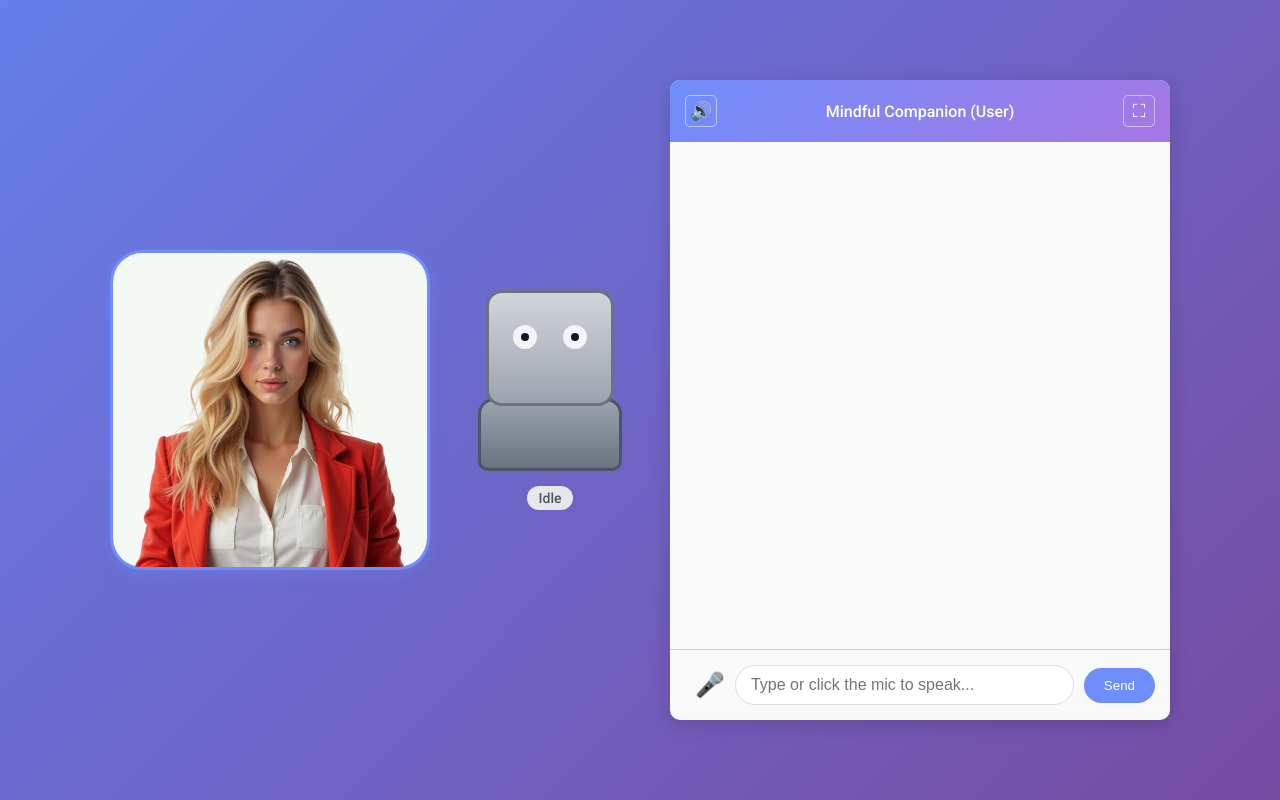
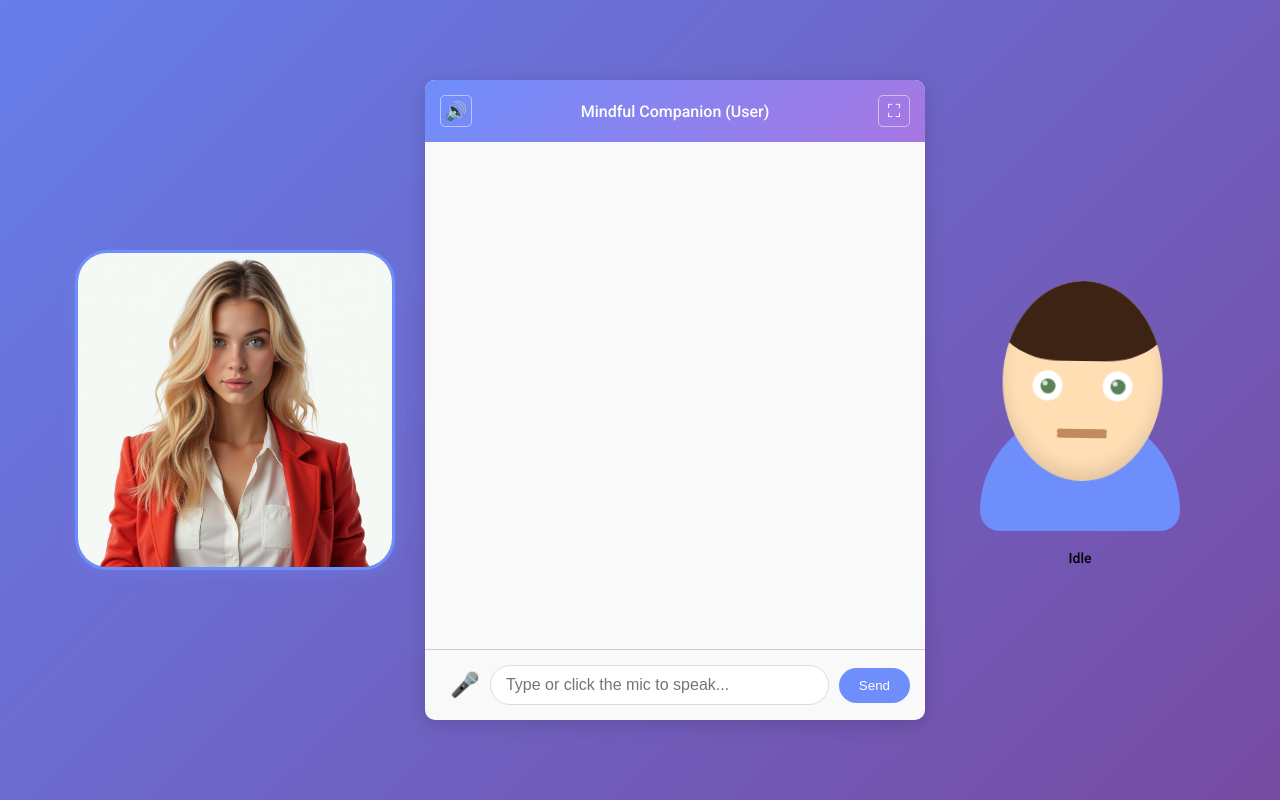
Before and after one commit to nipun-marak/realtime-avatar-chat, a Flask app: template templates/chat.html in a window 1280 px wide. Run offline with Flask 3, Linux system fonts and the light colour scheme; the template is opened without the code that fills it, so the values that code supplies are empty; some libraries are stand-ins or nearby versions.

Commit message:
change the robot avatar to human like face

```diff
--- a/templates/base.html
+++ b/templates/base.html
@@ -34,66 +34,243 @@
             display: none;
         }
 
-        /* Avatar Styles */
-        .avatar-container {
+        /* Human-like Avatar Styles */
+        #avatar-container {
             position: relative;
-            width: 180px;
-            height: 220px;
+            width: 250px;
+            height: 300px;
             display: flex;
-            flex-direction: column;
             align-items: center;
             justify-content: center;
-            transition: all 0.3s ease-in-out;
+        }
+
+        .avatar-body {
+            width: 200px;
+            height: 120px;
+            background: #6e8efb;
+            position: absolute;
+            bottom: 0;
+            border-radius: 100px 100px 20px 20px;
+        }
+
+        .avatar-neck {
+            width: 50px;
+            height: 40px;
+            background: #ffdeb4;
+            position: absolute;
+            bottom: 100px;
+            z-index: 1;
         }
 
         .avatar-head {
-            width: 128px;
-            height: 128px;
-            background: linear-gradient(to bottom, #d1d5db, #9ca3af);
-            border-radius: 16px;
+            width: 160px;
+            height: 200px;
+            background: #ffdeb4;
+            border-radius: 50% / 50%;
             position: relative;
-            border: 3px solid #6b7280;
-            transition: all 0.3s ease-in-out;
+            z-index: 2;
+            overflow: hidden;
+            box-shadow: inset 0 -10px 15px rgba(0, 0, 0, 0.1);
+            animation: head-sway 8s ease-in-out infinite alternate;
         }
 
-        .avatar-body {
-            width: 144px;
-            height: 80px;
-            background: linear-gradient(to bottom, #9ca3af, #6b7280);
-            border-radius: 16px 16px 10px 10px;
-            margin-top: -8px;
-            border: 3px solid #4b5563;
+        .avatar-hair {
+            width: 180px;
+            height: 100px;
+            background: #3d2314;
+            position: absolute;
+            top: -20px;
+            left: -10px;
+            border-radius: 80px / 60px;
         }
 
         .avatar-eye {
             position: absolute;
-            top: 32px;
-            width: 24px;
-            height: 24px;
+            top: 90px;
+            width: 30px;
+            height: 30px;
+            background: white;
             border-radius: 50%;
             display: flex;
             align-items: center;
             justify-content: center;
-            transition: all 0.15s ease-in-out;
-            background-color: #f3f4f6;
+            animation: blink 4s infinite ease-in-out 1s;
         }
 
         .avatar-eye .pupil {
-            width: 8px;
-            height: 8px;
-            background-color: #111827;
+            width: 15px;
+            height: 15px;
+            background: #588157;
             border-radius: 50%;
+            position: relative;
         }
 
-        .eye-left {
-            left: 24px;
+        .avatar-eye .pupil::after {
+            content: '';
+            position: absolute;
+            top: 2px;
+            left: 2px;
+            width: 5px;
+            height: 5px;
+            background: white;
+            border-radius: 50%;
+            opacity: 0.8;
         }
 
-        .eye-right {
-            right: 24px;
+        #eye-left {
+            left: 30px;
         }
 
-        .avatar-status-label {
+        #eye-right {
+            right: 30px;
+        }
+
+        #avatar-mouth {
+            position: absolute;
+            bottom: 35px;
+            left: 50%;
+            width: 50px;
+            height: 25px;
+            transform: translateX(-50%);
+            transition: all 0.2s ease-out;
+        }
+
+        .lip,
+        .inner-mouth {
+            position: absolute;
+            transition: all 0.1s ease-out;
+        }
+
+        .lip {
+            width: 100%;
+            height: 5px;
+            background: #c18c5d;
+            border-radius: 5px;
+        }
+
+        .lip.top {
+            top: 5px;
+        }
+
+        .lip.bottom {
+            bottom: 5px;
+        }
+
+        .inner-mouth {
+            top: 10px;
+            left: 10%;
+            width: 80%;
+            height: 0px;
+            background: #5c2c2c;
+        }
+
+        /* Mouth states for animation */
+        .mouth-closed .lip.top {
+            top: 8px;
+        }
+
+        .mouth-closed .lip.bottom {
+            bottom: 8px;
+        }
+
+        .mouth-closed .inner-mouth {
+            height: 0;
+        }
+
+        .mouth-neutral .lip.top {
+            top: 6px;
+        }
+
+        .mouth-neutral .lip.bottom {
+            bottom: 6px;
+        }
+
+        .mouth-neutral .inner-mouth {
+            height: 4px;
+            border-radius: 2px;
+        }
+
+        .mouth-open-o .lip.top {
+            top: 0px;
+            border-radius: 25px 25px 0 0;
+        }
+
+        .mouth-open-o .lip.bottom {
+            bottom: 0px;
+            border-radius: 0 0 25px 25px;
+        }
+
+        .mouth-open-o .inner-mouth {
+            height: 15px;
+            border-radius: 5px;
+        }
+
+        .mouth-wide-e .lip.top {
+            top: 2px;
+            transform: scaleX(1.1);
+        }
+
+        .mouth-wide-e .lip.bottom {
+            bottom: 2px;
+            transform: scaleX(1.1);
+        }
+
+        .mouth-wide-e .inner-mouth {
+            height: 10px;
+            width: 100%;
+            left: 0;
+            border-radius: 2px;
+        }
+
+        /* Additional mouth shapes for better lip sync */
+        .mouth-smile .lip.top {
+            top: 3px;
+            transform: scaleX(1.2);
+            border-radius: 25px 25px 0 0;
+        }
+
+        .mouth-smile .lip.bottom {
+            bottom: 3px;
+            transform: scaleX(1.2);
+            border-radius: 0 0 25px 25px;
+        }
+
+        .mouth-smile .inner-mouth {
+            height: 8px;
+            border-radius: 2px;
+        }
+
+        .mouth-frown .lip.top {
+            top: 8px;
+            transform: scaleX(1.1);
+        }
+
+        .mouth-frown .lip.bottom {
+            bottom: 2px;
+            transform: scaleX(1.1);
+        }
+
+        .mouth-frown .inner-mouth {
+            height: 6px;
+            border-radius: 2px;
+        }
+
+        .mouth-narrow .lip.top {
+            top: 7px;
+            transform: scaleX(0.8);
+        }
+
+        .mouth-narrow .lip.bottom {
+            bottom: 7px;
+            transform: scaleX(0.8);
+        }
+
+        .mouth-narrow .inner-mouth {
+            height: 2px;
+            border-radius: 1px;
+        }
+
+        #avatar-status-label {
             margin-top: 15px;
             padding: 4px 12px;
             border-radius: 99px;
@@ -156,6 +333,11 @@
         @keyframes blink {
             0%, 95%, 100% { transform: scaleY(1); }
             97% { transform: scaleY(0.1); }
+        }
+
+        @keyframes head-sway {
+            0% { transform: translateX(-3px) rotate(-1deg); }
+            100% { transform: translateX(3px) rotate(1deg); }
         }
 
         @keyframes pulse-blue {
--- a/templates/chat.html
+++ b/templates/chat.html
@@ -18,6 +18,10 @@
         flex-direction: column;
         align-items: center;
         justify-content: center;
+        --face-color: #ffdeb4;
+        --hair-color: #3d2314;
+        --eye-color: #588157;
+        --shirt-color: #6e8efb;
     }
 
     #secondary-avatar {
@@ -219,21 +223,6 @@
 <div id="main-layout">
     <img id="secondary-avatar" src="{{ url_for('static', filename='Avatar.png') }}" alt="AI Companion Avatar" />
 
-    <div id="avatar-wrapper">
-        <div id="avatar-container" class="avatar-container {{ session.get('avatar_state', 'idle') }}">
-            <div class="avatar-head">
-                <div class="avatar-eye eye-left">
-                    <div class="pupil"></div>
-                </div>
-                <div class="avatar-eye eye-right">
-                    <div class="pupil"></div>
-                </div>
-            </div>
-            <div class="avatar-body"></div>
-            <div class="avatar-status-label">{{ session.get('avatar_state', 'idle').title() }}</div>
-        </div>
-    </div>
-
     <div id="chat-wrapper">
         <div id="chat-container">
             <div id="chat-header">
@@ -259,6 +248,28 @@
             </form>
         </div>
     </div>
+
+    <div id="avatar-wrapper">
+        <div id="avatar-container" class="avatar-container {{ session.get('avatar_state', 'idle') }}">
+            <div class="avatar-body"></div>
+            <div class="avatar-neck"></div>
+            <div class="avatar-head">
+                <div class="avatar-hair"></div>
+                <div id="eye-left" class="avatar-eye">
+                    <div class="pupil"></div>
+                </div>
+                <div id="eye-right" class="avatar-eye">
+                    <div class="pupil"></div>
+                </div>
+                <div id="avatar-mouth" class="mouth-closed">
+                    <div class="lip top"></div>
+                    <div class="inner-mouth"></div>
+                    <div class="lip bottom"></div>
+                </div>
+            </div>
+        </div>
+        <div id="avatar-status-label">{{ session.get('avatar_state', 'idle').title() }}</div>
+    </div>
 </div>
 {% endblock %}
 
```
Also changed, not shown: static/js/chat.js (+110 -1 lines).
